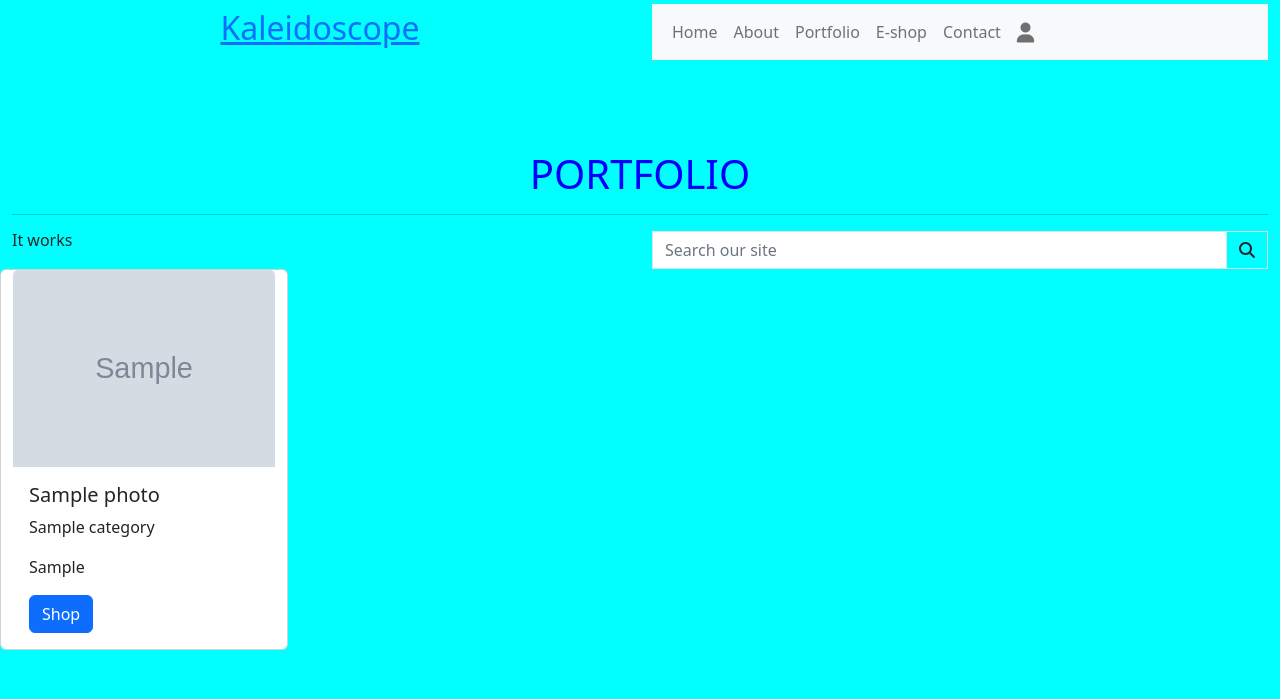
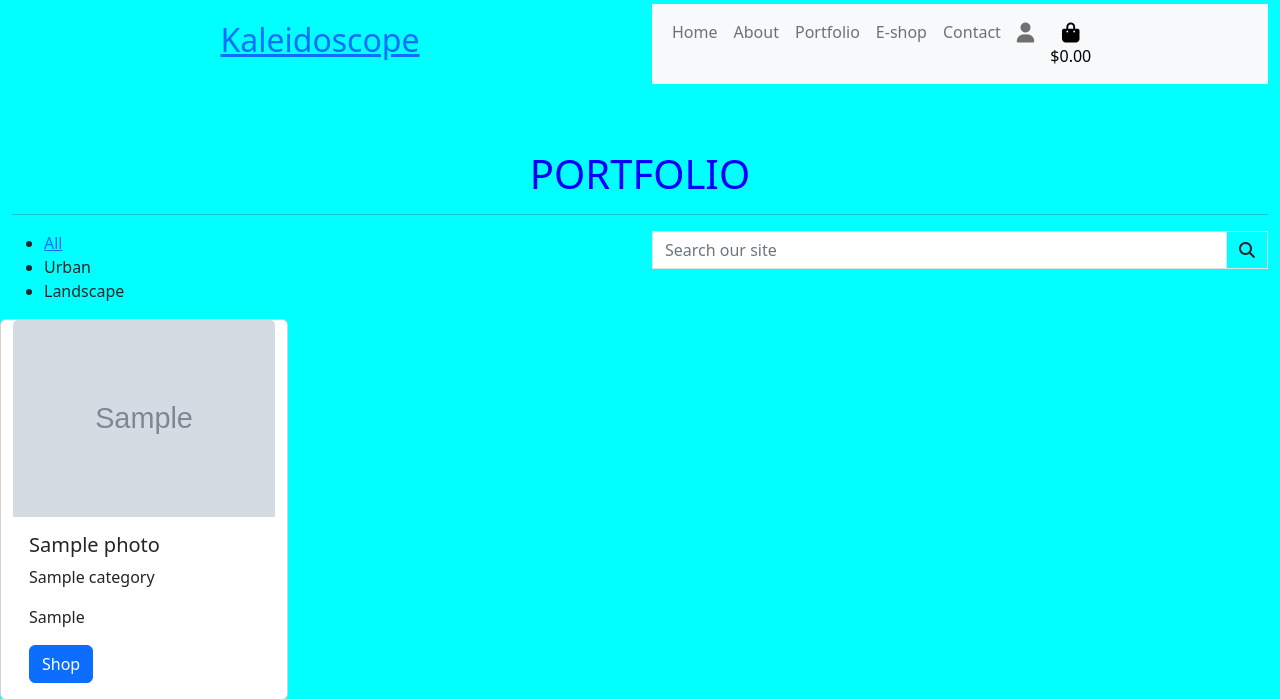
Before and after one commit to Anelairam/kaleidoscope, a Django app: page /portfolio/ in a window 1280 px wide. Shown: the top 699 px of the page. Run offline with Django 4.2, Linux system fonts and the light colour scheme; a user stored in the database is signed in; tables that the repository leaves empty hold one stand-in row (values such as "Sample post"); grey boxes marked "Sample" are stand-in pictures; some libraries are stand-ins or nearby versions.

Commit message:
Add basic search and sorting funtion to the portfolio page

```diff
--- a/portfolio/views.py
+++ b/portfolio/views.py
@@ -1,4 +1,6 @@
-from django.shortcuts import render, get_object_or_404
+from django.shortcuts import render, redirect, reverse, get_object_or_404
+from django.contrib import messages
+from django.db.models import Q
 from .models import Photo
 
 # Create your views here.
@@ -6,9 +8,21 @@ from .models import Photo
 def portfolio(request):
     """The view returns the index page"""
     photos = Photo.objects.all()
+    query = None
+
+    if request.GET:
+        if 'q' in request.GET:
+            query = request.GET['q']
+            if not query:
+                messages.error(request, 'Not such information')
+                return redirect(reverse('portfolio'))
+
+            queries = Q(label__icontains=query) | Q(location__icontains=query)
+            photos = photos.filter(queries)
 
     context = {
         'photos': photos,
+        'search_item': query
     }
 
     return render(request, 'portfolio/portfolio.html', context)
--- a/templates/base.html
+++ b/templates/base.html
@@ -69,6 +69,20 @@
                         {% endif %}
                     </ul>
                   </div>
+                  {% if request.user.is_authenticated %}
+                    <a class="{% if grand_total %}text-info font-weight-bold{% else %}text-black{% endif %} nav-link" href="">
+                      <div class="text-center">
+                          <div><i class="fas fa-shopping-bag fa-lg"></i></div>
+                          <p class="my-0">
+                              {% if grand_total %}
+                                  ${{ grand_total|floatformat:2 }}
+                              {% else %}
+                                  $0.00
+                              {% endif %}
+                          </p>
+                      </div>
+                    </a>
+                  {% endif %}
                 </div>
               </div>
             </div>
--- a/templates/includes/sorting-n-searching.html
+++ b/templates/includes/sorting-n-searching.html
@@ -1,10 +1,18 @@
 <div class="col">
-    <h6>
-        It works
-    </h6>
+    <ul>
+        <li>
+            <a href="{% url 'portfolio' %}">All</a>
+        </li>
+        <li>
+            Urban
+        </li>
+        <li>
+            Landscape
+        </li>
+    </ul>
 </div>
 <div class="col">
-    <form method="GET" action="">
+    <form method="GET" action="{% url 'portfolio' %}">
         <div class="input-group w-100">
             <input class="form-control border border-black rounded-0" type="text" name="q" placeholder="Search our site">
             <div class="input-group-append">
```
Also changed, not shown: portfolio/migrations/0005_photo_description.py (added), portfolio/migrations/0006_remove_photo_description.py (added).
